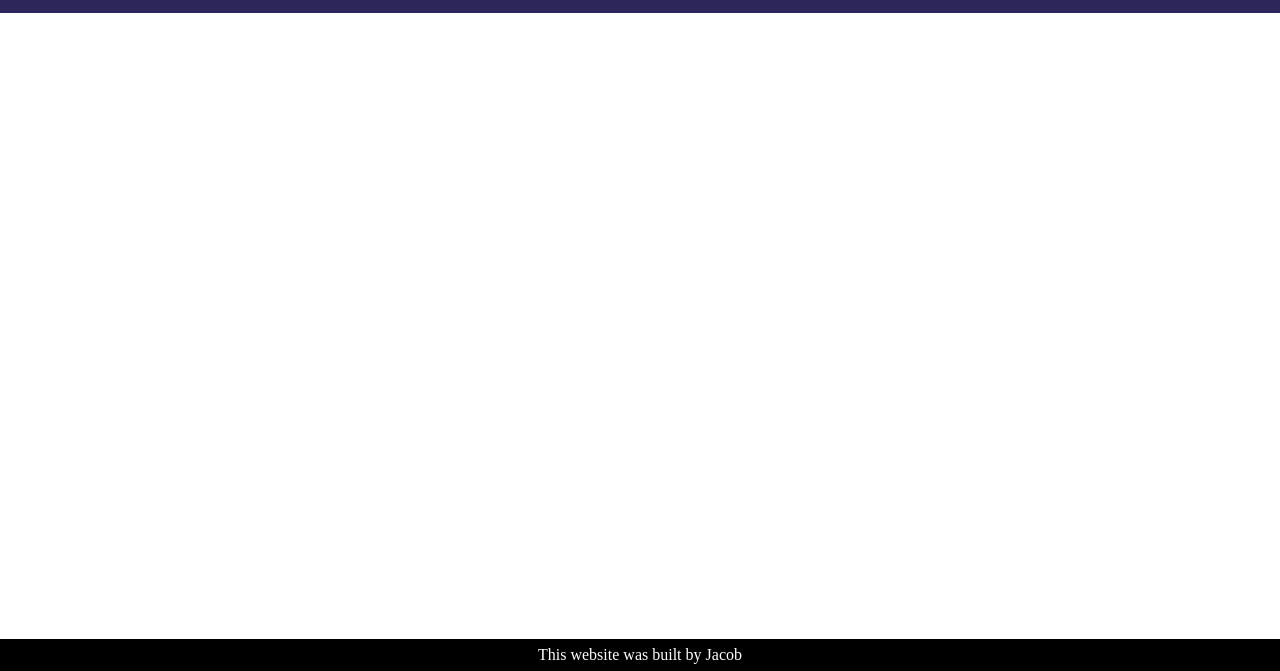
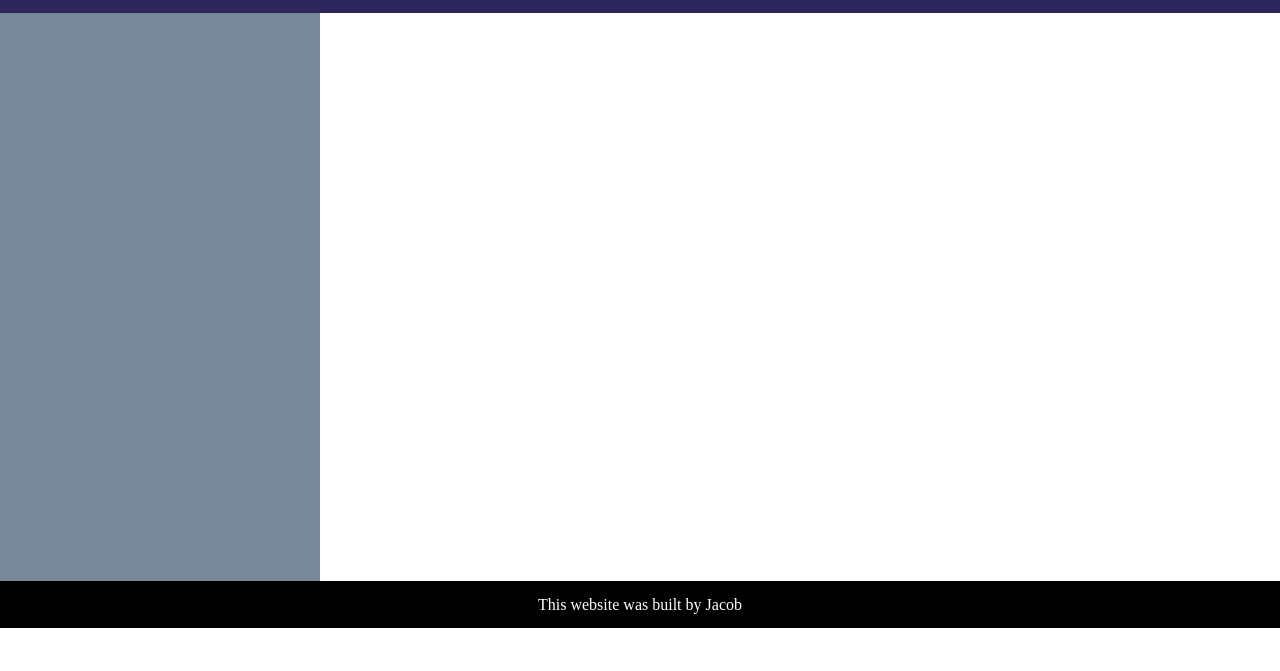
Before and after one commit to jakovid/todo-list, a website with bundled scripts: page dist/index.html in a window 1280 px wide. Shown: the part 129-800 px from the top of the page. Built offline with nearby package versions, Linux system fonts and the light colour scheme.

Commit message:
changing up the way that the UI is created

```diff
--- a/src/index.js
+++ b/src/index.js
@@ -1,11 +1,12 @@
 import { header } from "./modules/header";
+import { projectList } from "./modules/projectList";
 import { footer } from "./modules/footer";
-
 
 (function() {
     var todoModule = {
         init: function() {
             header.buildHeader();
+            // projectList.buildProjectList();
             footer.buildFooter();
         },
         cacheDom: function(){
--- a/src/modules/footer.js
+++ b/src/modules/footer.js
@@ -1,17 +1,14 @@
 var footer = {
-    todoModule: document.getElementById('todoModule'),
+    footerBox: document.getElementById('footerBox'),
     buildFooter: function() {
         // create elements
-        let footerContainer = document.createElement('div');
         let footerText = document.createElement('div');
         //add class names to elements
-        footerContainer.className = "footerContainer";
         footerText.className = "footerText";
         //add innertext to elements
         footerText.innerText = "This website was built by Jacob";
         //append elements
-        footerContainer.appendChild(footerText);
-        this.todoModule.appendChild(footerContainer);
+        this.footerBox.appendChild(footerText);
     }
 };
 
--- a/src/modules/header.js
+++ b/src/modules/header.js
@@ -1,12 +1,10 @@
 var header = {
-    todoModule: document.getElementById('todoModule'),
+    headerBox: document.getElementById('headerBox'),
     buildHeader: function() {
         //create elements
-        let headerBox = document.createElement('div');
         let headerLogo = document.createElement('img');
         let headerName = document.createElement('div');
         //add id
-        headerBox.id = 'headerBox';
         headerLogo.id = 'headerLogo';
         headerName.id = "headerName";
         //add innertext
@@ -15,7 +13,6 @@ var header = {
         headerLogo.src = ""
         //append elements
         headerBox.append(headerLogo,headerName);
-        this.todoModule.appendChild(headerBox);
     }
 }
 
--- a/src/modules/projectList.js
+++ b/src/modules/projectList.js
@@ -1,10 +1,4 @@
 var projectList = {
-    buildProjectList: function() {
-        //
-    },
-    cacheDom:function() {
-        this.el = document.getElementById('todoModule');
-    },
 }
 
-export { todo };
+export { projectList };
--- a/style.css
+++ b/style.css
@@ -1,12 +1,23 @@
 * {
     margin: 0;
+}
+
+#todoModule {
+    display: grid;
+    grid-template-columns: 1fr 3fr;
+    grid-template-rows: 3fr 12fr 1fr;
 }
 
 #headerBox {
     background-color: rgb(45, 38, 91);
     color: white;
     font-size: 3rem;
-    padding: 1rem
+    padding: 1rem;
+    grid-column: 1 / 3;
+}
+
+#projectList {
+    background-color: lightslategray;
 }
 
 /* project List*/
@@ -16,15 +27,11 @@
 
 /* footer */
 
-.footerContainer {
-    position: absolute;
-    bottom: 0;
-    width: 100%;
-    background-color: black;
-    color: white;
-    height: 2rem;
+#footerBox {
     display: flex;
     align-items: center;
     justify-content: center;
-    margin-top: 2rem;
+    background-color: black;
+    color: white;
+    grid-column: 1 / 3;
 }
```
Also changed, not shown: dist/index.html, dist/main.js.
